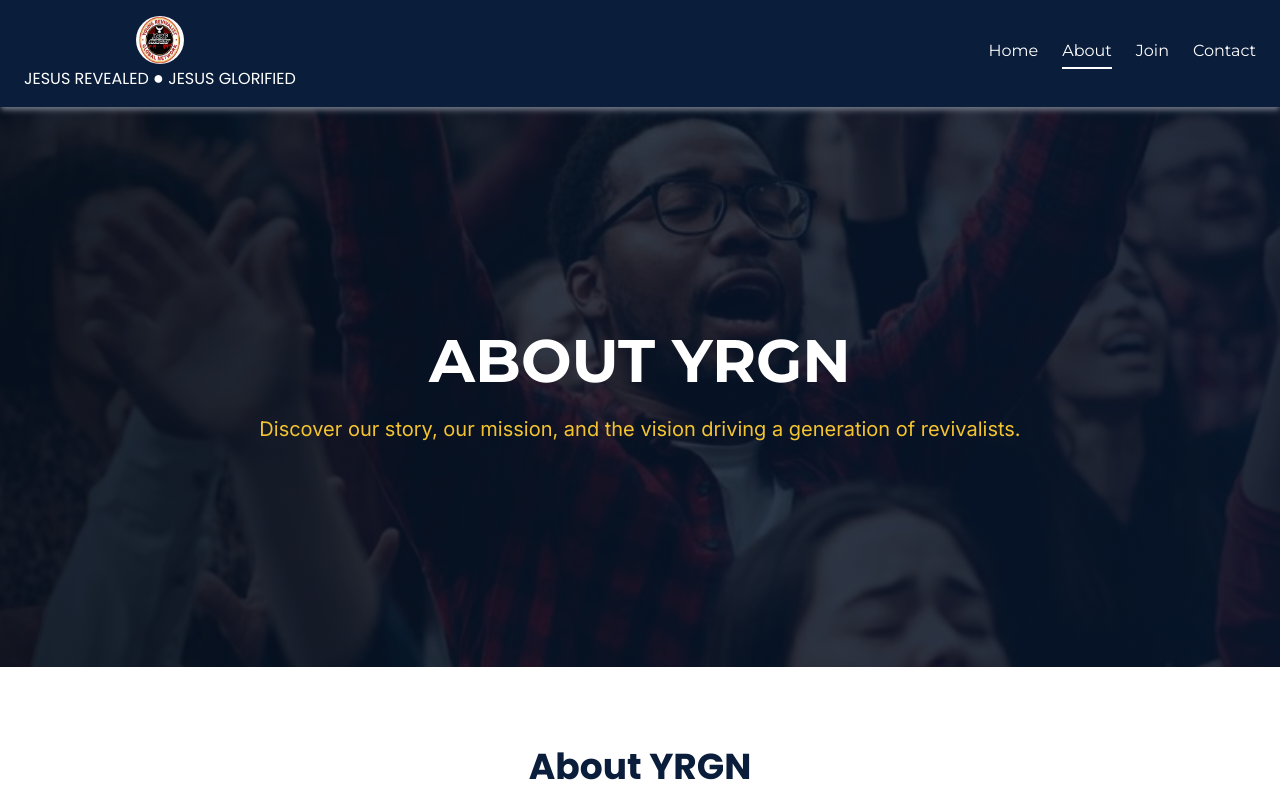
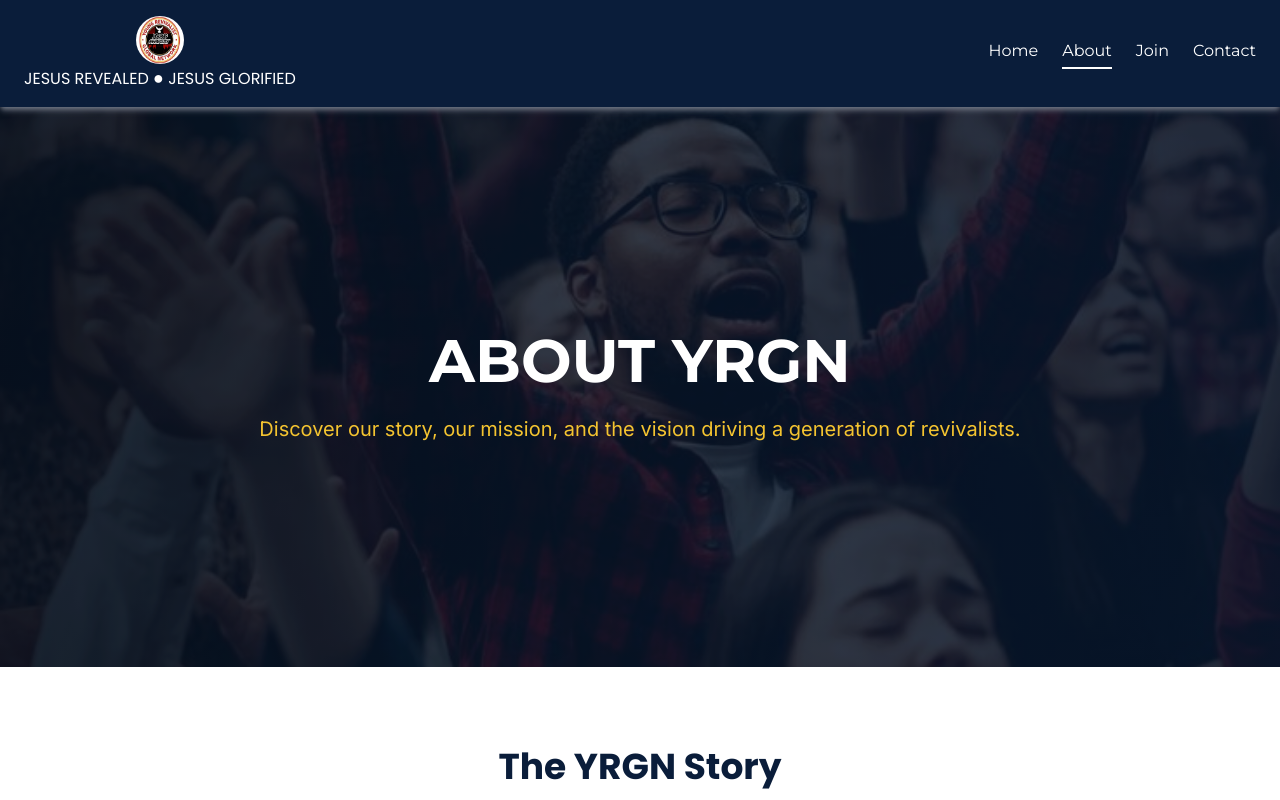
Before and after one commit to Daniella-fejiro/young-revivalist-global-network, a React (Vite) app: page /about in a window 1280 px wide. Shown: the top 800 px of the page. Built offline with nearby package versions, Linux system fonts and the light colour scheme.

Commit message:
changed heading

```diff
--- a/src/pages/About.jsx
+++ b/src/pages/About.jsx
@@ -76,7 +76,7 @@ export default function About(){
                     viewport={{ once: true }}
                     className="text-3xl md:text-4xl font-poppins font-bold text-[#0a1d3a] text-center mb-12"
                 >
-                    About YRGN
+                    The YRGN Story
                 </motion.h1>
 
                 {/* CONTENT */}
```
